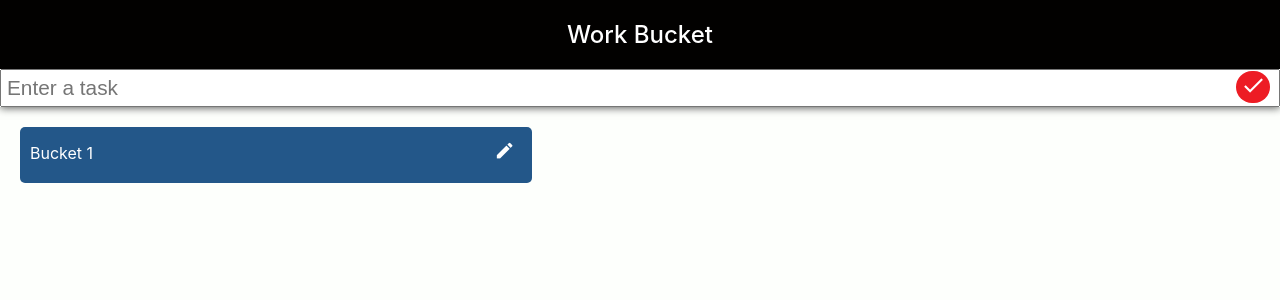
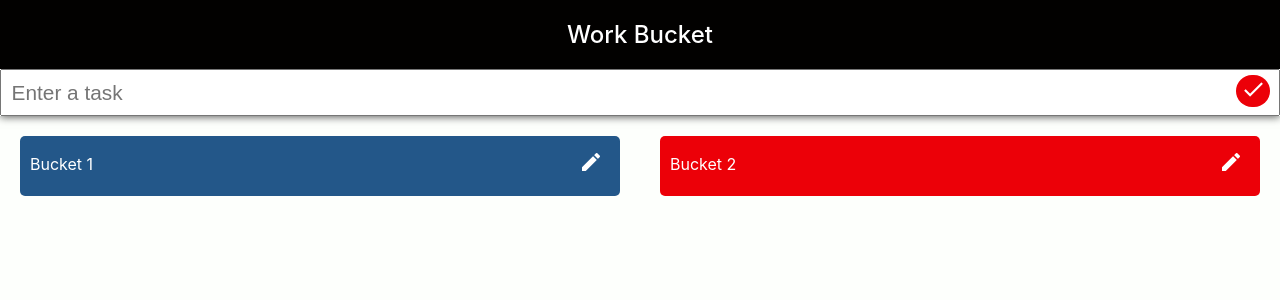
Before and after one commit to ishantchauhan710/WorkBucket, a React (Create React App) app: page / in a window 1280 px wide. Shown: the top 300 px of the page. Built offline with nearby package versions, Linux system fonts and the light colour scheme; the HTML template or start-up script is replaced by a standard one.

Commit message:
Bucket2 Designed

```diff
--- a/src/App.css
+++ b/src/App.css
@@ -27,17 +27,18 @@ body {
   outline: none;
   padding: 5px 3.7rem 5px 5px;
   font-size: 1.3rem;
+  padding: 0.6rem;
   position: relative;
 }
 
 .btn-create-work {
-  background-color: #ED1C24;
+  background-color: #ec0008;
   color: #ffffff;
   position: absolute;
   right: 0;
   border-radius: 25px;
   border: none;
-  margin-top: 0.1rem;
+  margin-top: 0.4rem;
   margin-right: 10px;
   padding: 2px 4px;
 }
@@ -50,37 +51,61 @@ body {
   font-size: 1.6rem;
 }
 
-.work-list-container {
-  width: 40%;
+.work-list-container1 {
+  width: 100%;
   background-color: #235789;
   margin: 20px;
   border-radius: 5px;
   padding: 10px;
 }
 
+.work-list-container2 {
+  width: 100%;
+  background-color: #ec0008;
+  margin: 20px;
+  border-radius: 5px;
+  padding: 10px;
+}
+
+
+
 .work-form-2 {
   display: flex;
   align-items: center;
 }
 
-.bucket-container {
+.work-bucket-container {
+  display: flex;
+  align-items: center;
+  justify-content: center;
+}
+
+.bucket1-container {
   color: #ffffff;
   display: flex;
   align-items: center;
   margin: 2px  0 7px 0;
 }
 
-.bucket-title {
+.bucket1-title {
   font-size: 1rem;
   flex: 1;
 }
 
-.btn-edit-bucket-title {
+.btn-edit-bucket1-title {
   border: 1px solid #235789;
   border-radius: 3px;
   background-color: rgba(0,0,0,0);
   color: #ffffff;
 }
+
+.btn-edit-bucket2-title {
+  border: 1px solid #ec0008;
+  border-radius: 3px;
+  background-color: rgba(0,0,0,0);
+  color: #ffffff;
+}
+
 
 .btn-edit-bucket-title:hover {
   border: 1px solid #ffffff;
--- a/src/components/WorkListComponent.tsx
+++ b/src/components/WorkListComponent.tsx
@@ -10,10 +10,12 @@ interface Props {
 const WorkListComponent: React.FC<Props> = ({workList,setWorkList}) => {
 
   return (
-    <div className='work-list-container'>
-      <div className='bucket-container'>
-        <span className='bucket-title'>Bucket 1</span>
-        <button className='btn-edit-bucket-title'><i className='material-icons'>edit</i></button>
+    <div className='work-bucket-container'>
+
+      <div className='work-list-container1'>
+        <div className='bucket1-container'>
+          <span className='bucket1-title'>Bucket 1</span>
+          <button className='btn-edit-bucket1-title'><i className='material-icons'>edit</i></button>
         </div>
           {
             workList?.map((work: Work) => (
@@ -21,6 +23,24 @@ const WorkListComponent: React.FC<Props> = ({workList,setWorkList}) => {
             ))
           }
       </div>
+
+
+      <div className='work-list-container2'>
+        <div className='bucket1-container'>
+          <span className='bucket1-title'>Bucket 2</span>
+          <button className='btn-edit-bucket2-title'><i className='material-icons'>edit</i></button>
+        </div>
+          {
+            workList?.map((work: Work) => (
+              <WorkComponent work={work} key={work.workId} workList={workList} setWorkList={setWorkList} />
+            ))
+          }
+      </div>
+
+
+
+
+    </div>
   )
 
 }
```
Lines whose indentation alone changed are shown as unchanged.
